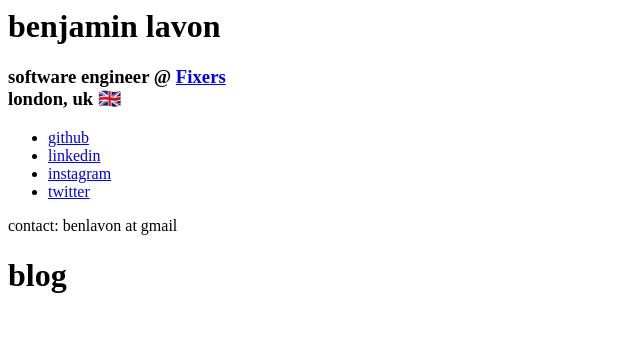
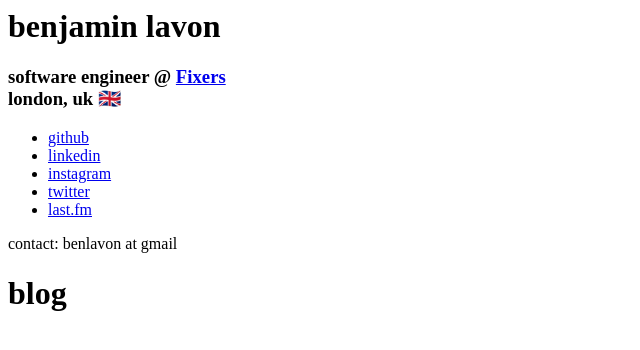
Before and after one commit to benlavon/benlavonweb, a Flask app: page / in a window 1280 px wide. Shown: the top 350 px of the page, without its empty margins (0-640 px from the left). Run offline with Flask 2, Linux system fonts and the light colour scheme.

Commit message:
Add Last.fm to home

```diff
--- a/templates/index.html
+++ b/templates/index.html
@@ -25,6 +25,9 @@
       <li>
       <a href="https://twitter.com/ben_lavon">twitter</a>
       </li>
+      <li>
+      <a href="https://www.last.fm/user/bennist">last.fm</a>
+      </li>
     </ul>
 
   contact: benlavon at gmail
```
